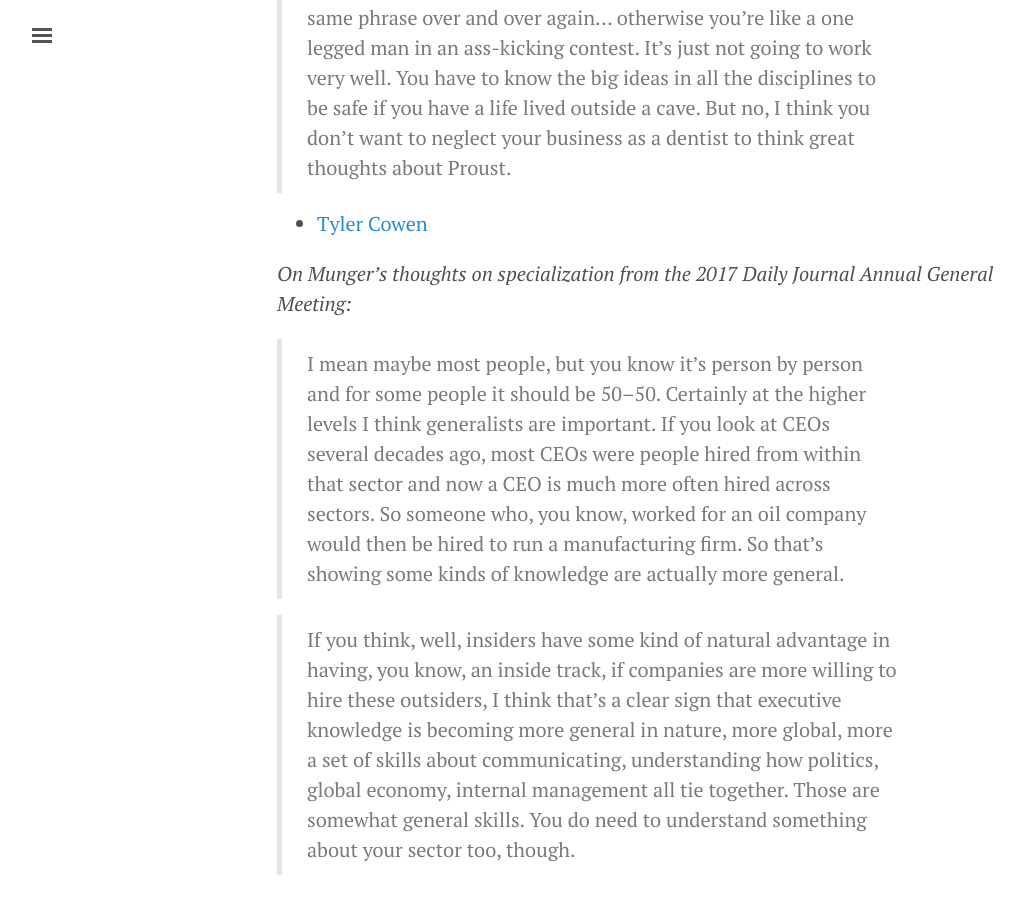
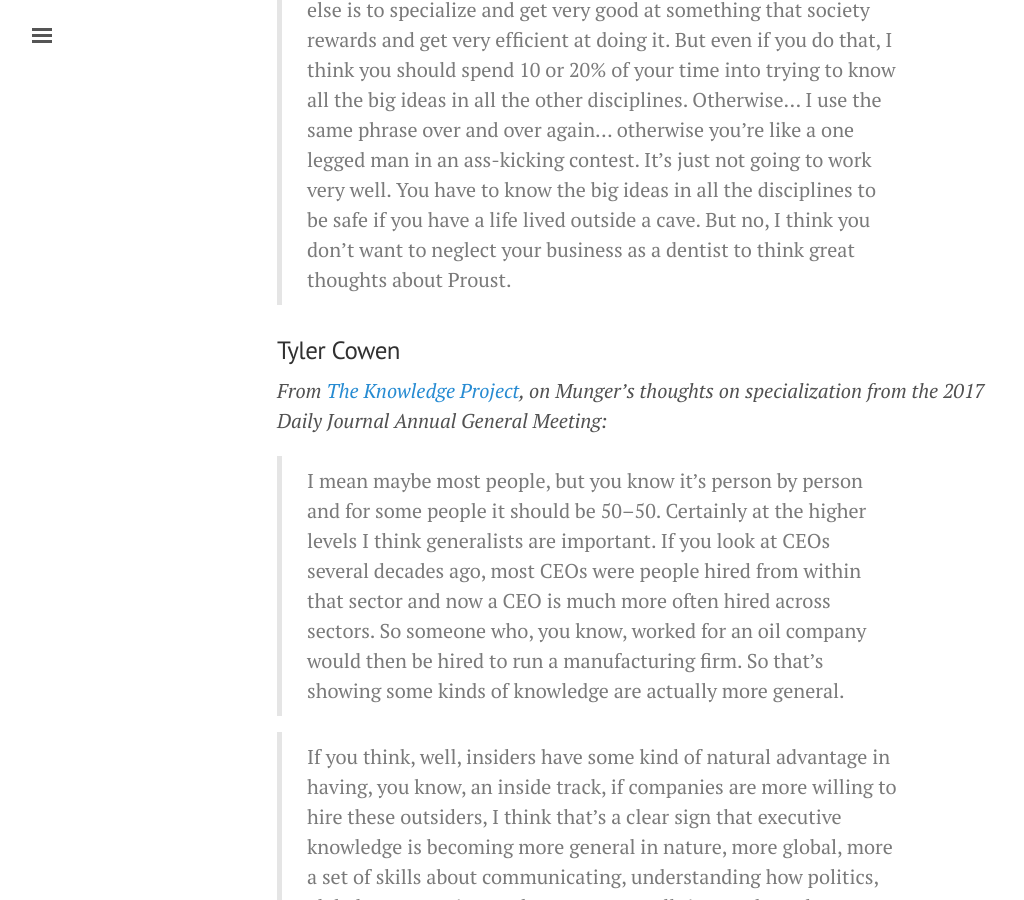
Before and after one commit to kukfa/kukfa.github.io, a Jekyll site: the page built from mental-models/_posts/2020-08-09-navigating-complexity.md, in a window 1280 px wide and 900 px high, scrolled down 5311 px. Shown: the whole window, without its empty margins (3-1027 px from the left). Built offline with Jekyll 4.4.1, drawn with Linux system fonts in a browser that asks for light colours; nearby versions of some CDN libraries; some of the changed text lies outside the part shown.

Commit message:
Small tweaks to Navigating Complexity

```diff
--- a/mental-models/_posts/2020-08-09-navigating-complexity.md
+++ b/mental-models/_posts/2020-08-09-navigating-complexity.md
@@ -8,7 +8,9 @@
 
 The general consensus is it depends on one's strengths, which is echoed by:
 
-- [Scott Page](https://fs.blog/knowledge-project/scott-page/)
+### Scott Page
+
+_From [The Knowledge Project](https://fs.blog/knowledge-project/scott-page/):_
 
 > One of the things I talk about in both _The Diversity Bonus_ and also in _The Model Thinker_ is that you can think of yourself as this toolbox and you've got some capacity to accumulate tools, mental models, ways of thinking. What you could decide to do is you could decide to go really deep. You could be the world's expert, or one of the world's experts, on random forest models or goals or the Lyapunov functions. You could be one of the world’s leading practitioners of signaling models in economics. Alternatively, what you could do is you could go deep on a handful of models, where there could be three or four things you're pretty good at. Or you could be someone who I think ... a lot of people are really successful ... by having just an awareness of a whole bunch of models. Having 20 models that you have at your disposal that you can think about. Then when you realize this one may be important, then you dig a little bit deeper.
 
@@ -24,7 +26,9 @@
 
 > In a complex world, your ability to succeed is going to depend on you filling a niche that's valuable, which as in Barabasi's book, it could be connecting things, it could be pulling resources and ideas from different places, but it's going to be filling a niche and that niche could take all sorts of different forms.
 
-- [Atul Gawande](https://fs.blog/knowledge-project/atul-gawande/)
+### Atul Gawande
+
+_From [The Knowledge Project](https://fs.blog/knowledge-project/atul-gawande/):_
 
 > I majored in biology, but I also majored in political science, kind of looking for... there must be more to the world than just medicine. And I found it. I found it in lots and lots of different places. Some in science; I worked in a lab. Some—you know, I tried everything in college. I was in a band, I learned to play guitar, I wrote music reviews for the student newspaper. I joined Amnesty International. I worked on Gary Hart's very shortlived campaign for president as a volunteer. Then, when I got out of Stanford I went on to do a master's degree in politics and philosophy of economics at Oxford, out of hope that I could maybe do a graduate degree in political theory or something like that. I just found out I wasn't very good at those questions and a lot of the things that I tried I just wasn't really made for or cut out for. And I kept coming back to medicine as a place where I was familiar, I was comfortable. It wasn't for the best reasons, right? It was a place that I knew and I could thrive.
 
@@ -36,7 +40,7 @@
 
 > I think I grew up kind of interested in how the world worked, and I had a very limited vantage point in my town in Ohio growing up. And every opportunity to see more, my handle hold, was through science. My parents were doctors and that gave me a way of seeing and thinking about the world, but then my parents were also people who were deeply involved in the community and trying to deal with the challenges in a community that had a college, but was also the poorest county in Ohio. My brain worked in such a way that, I loved understanding the ideas at an ideas level and then trying to figure out how you ground it. So I was always looking for ways to understand the world, and that meant needing to bridge and look more widely. And so each move, college and then going beyond, kept widening that, and I've just loved that. I've loved adding another space that I could explore and it was only by happenstance, it was very late that I found I had anything to contribute. That really wasn't until my thirties when I finally found I could connect the dots between different things I had been learning about.
 
-- Charlie Munger
+### Charlie Munger
 
 _From the [2016 Daily Journal Annual General Meeting](https://www.penderfund.com/blog/question-time-with-charlie-munger-part-2/), on whether he is in favor of specialization or taking a synthesis/multi-disciplinary approach:_
 
@@ -46,9 +50,9 @@
 
 > I don't think operating over many disciplines as I do is a good idea for most people. I think it's fun, that's why I've done it. I'm better at it than most people would be. And I don't think I'm good at being the very best for handling differential equations. So it's in a wonderful path for me, but I think the correct path for everybody else is to specialize and get very good at something that society rewards and get very efficient at doing it. But even if you do that, I think you should spend 10 or 20% of your time into trying to know all the big ideas in all the other disciplines. Otherwise... I use the same phrase over and over again... otherwise you're like a one legged man in an ass-kicking contest. It's just not going to work very well. You have to know the big ideas in all the disciplines to be safe if you have a life lived outside a cave. But no, I think you don't want to neglect your business as a dentist to think great thoughts about Proust.
 
-- [Tyler Cowen](https://fs.blog/knowledge-project/tyler-cowen/)
+### Tyler Cowen
 
-_On Munger's thoughts on specialization from the 2017 Daily Journal Annual General Meeting:_
+_From [The Knowledge Project](https://fs.blog/knowledge-project/tyler-cowen/), on Munger's thoughts on specialization from the 2017 Daily Journal Annual General Meeting:_
 
 > I mean maybe most people, but you know it's person by person and for some people it should be 50–50. Certainly at the higher levels I think generalists are important. If you look at CEOs several decades ago, most CEOs were people hired from within that sector and now a CEO is much more often hired across sectors. So someone who, you know, worked for an oil company would then be hired to run a manufacturing firm. So that's showing some kinds of knowledge are actually more general.
 
```
